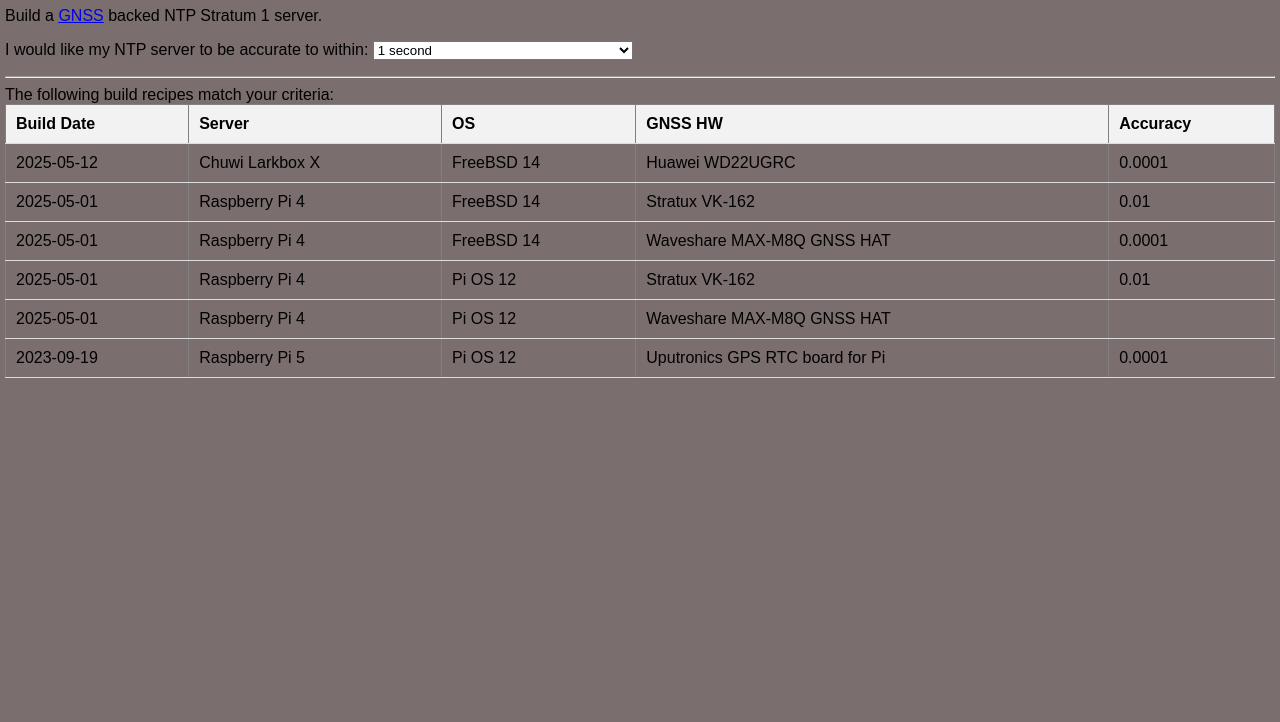
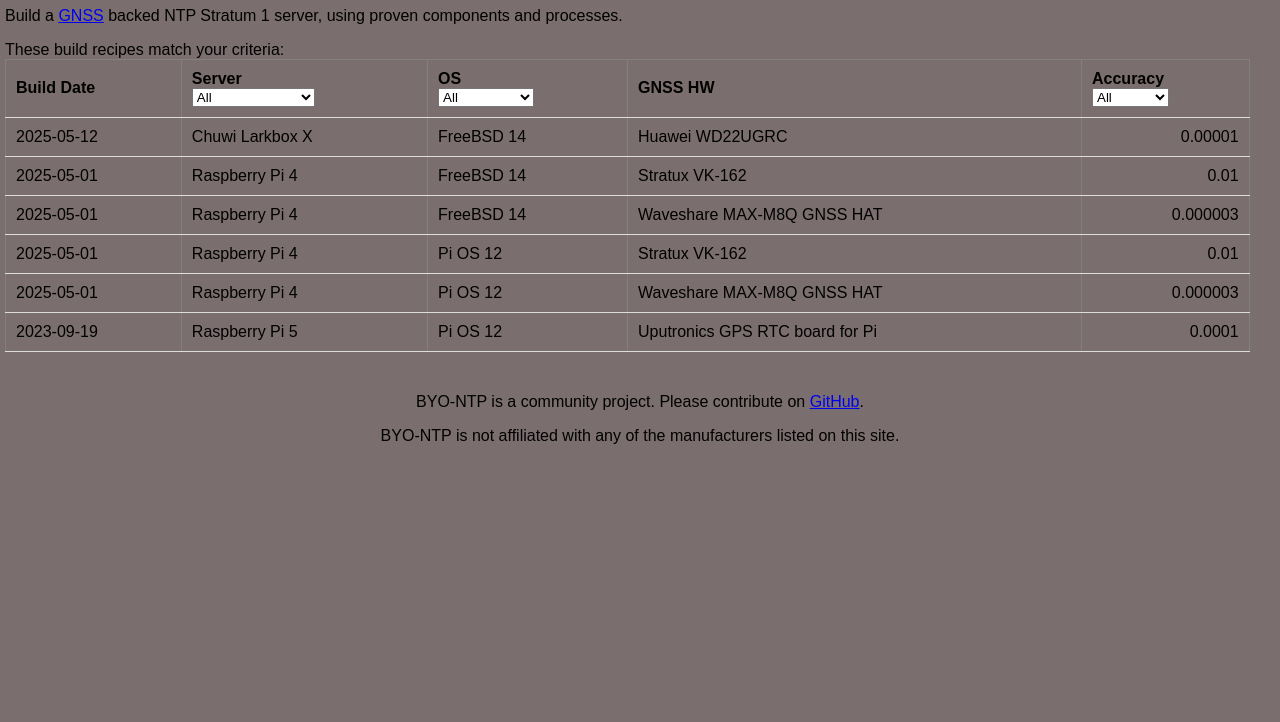
Before and after one commit to BYO-NTP/BYO-NTP.github.io, a website: page index.html in a window 1280 px wide. Shown: the part 78-800 px from the top of the page. Drawn offline with Linux system fonts and the light colour scheme; files whose address does not match are found by name.

Commit message:
index: working filters 🎉

```diff
--- a/index.html
+++ b/index.html
@@ -29,9 +29,10 @@
     }
     h1 {
       color: #333;
+      text-align: center;
     }
     table {
-      width: 100%;
+      width: 98%;
       border-collapse: collapse;
     }
     th, td {
@@ -39,11 +40,17 @@
       text-align: left;
       border-bottom: 1px solid #ddd;
     }
-    th {
-      background-color: #f2f2f2;
-    }
     #recipes tbody tr:hover {
       background-color: #f0f0f0;
+    }
+    .alignright {
+      text-align: right;
+    }
+    footer {
+      margin-top: 20px;
+      padding: 5px;
+      text-align: center;
+      /* border-top: 1px solid #ddd; */
     }
 </style>
 </head>
@@ -51,33 +58,44 @@
 <body>
   <h1>Build Your Own - NTP server</h1>
 
-  <p>Build a <a href="https://en.wikipedia.org/wiki/Satellite_navigation">GNSS</a> backed NTP Stratum 1 server.</p>
+  <p>Build a <a href="https://en.wikipedia.org/wiki/Satellite_navigation">GNSS</a> backed NTP Stratum 1 server, using proven components and processes.</p>
 
-  <p>I would like my NTP server to be accurate to within: <select name="accuracy">
-    <option value="1s">1 second</option>
-    <option value="1ms">1 millisecond (.001 seconds)</option>
-    <option value="1us">1 microsecond (.000001 seconds)</option>
-    <option value="1ns">1 nanosecond  (.000000001 seconds)</option>
-    <option value="1ps">1 picosecond  (.000000000001 seconds)</option>
-  </select>
-  </p>
-
-  <hr>
-  The following build recipes match your criteria:
+  These build recipes match your criteria:
 
   <table id="recipes" border="1">
     <thead>
       <tr>
         <th>Build Date</th>
-        <th>Server</th>
-        <th>OS</th>
+        <th>Server<br>
+          <select id="serverFilter">
+            <option value="all">All</option>
+          </select>
+        </th>
+        <th>OS<br>
+        <select id="osFilter">
+          <option value="all">All</option>
+        </select></th>
         <th>GNSS HW</th>
-        <th>Accuracy</th>
+        <th>Accuracy<br>
+          <select id="accuracyFilter">
+            <option value="all">All</option>
+            <option value="1">1 second</option>
+            <option value=".001">1 ms</option>
+            <option value=".000001">1 us</option>
+            <option value=".000000001">1 ns</option>
+            <option value=".000000000001">1 ps</option>
+          </select>
+        </th>
       </tr>
     </thead>
     <tbody>
     </tbody>
   </table>
+
+  <footer>
+    <p>BYO-NTP is a community project. Please contribute on <a href="https://github.com/BYO-NTP/recipes">GitHub</a>.</p>
+    <p>BYO-NTP is not affiliated with any of the manufacturers listed on this site.</p>
+  </footer>
 
   <script>
 
@@ -132,6 +150,16 @@
   tbody.innerHTML = ""; // Clear existing rows
 
   for (const recipe of recipes) {
+    const osFull = `${recipe.os.name} ${recipe.os.version}`;
+    const osFilter = document.getElementById("osFilter").value;
+    const serverFull = `${recipe.server.manufacturer} ${recipe.server.product}`;
+    const serverFilter = document.getElementById("serverFilter").value;
+    const accuracyFilter = document.getElementById("accuracyFilter").value;
+
+    if (osFilter !== "all" && osFull !== osFilter) continue;
+    if (serverFilter !== "all" && serverFull !== serverFilter) continue;
+    if (accuracyFilter !== "all" && recipe.accuracy > accuracyFilter) continue;
+
     const tr = document.createElement("tr");
 
     tr.addEventListener("click", () => {
@@ -156,10 +184,41 @@
 
     const accuracyTd = document.createElement("td");
     accuracyTd.textContent = recipe.accuracy;
+    accuracyTd.classList.add("alignright");
     tr.appendChild(accuracyTd);
 
     tbody.appendChild(tr);
   };
+}
+
+function populateOSFilterOptions(recipes) {
+  const osSet = new Set();
+  recipes.forEach(recipe => {
+    osSet.add(`${recipe.os.name} ${recipe.os.version}`);
+  });
+
+  const select = document.getElementById("osFilter");
+  osSet.forEach(os => {
+    const option = document.createElement("option");
+    option.value = os;
+    option.textContent = os;
+    select.appendChild(option);
+  });
+}
+
+function populateServerFilterOptions(recipes) {
+  const serverSet = new Set();
+  recipes.forEach(recipe => {
+    serverSet.add(`${recipe.server.manufacturer} ${recipe.server.product}`);
+  });
+
+  const select = document.getElementById("serverFilter");
+  serverSet.forEach(server => {
+    const option = document.createElement("option");
+    option.value = server;
+    option.textContent = server;
+    select.appendChild(option);
+  });
 }
 
 function onLoad () {
@@ -167,7 +226,21 @@
     method: 'GET',
     url: `/recipes/dist/all.json`,
   }).then(response => {
+    populateOSFilterOptions(response.recipes);
+    populateServerFilterOptions(response.recipes);
     populateRecipesTable(response.recipes);
+
+    document.getElementById("osFilter").addEventListener("change", (e) => {
+      populateRecipesTable(response.recipes);
+    });
+
+    document.getElementById("serverFilter").addEventListener("change", (e) => {
+      populateRecipesTable(response.recipes);
+    });
+
+    document.getElementById("accuracyFilter").addEventListener("change", (e) => {
+      populateRecipesTable(response.recipes);
+    });
 
   }).catch(error => {
     console.error('Error:', error);
--- a/recipes/FreeBSD-14-Chuwi-Larkbox-X-Huawei-WD22UGRC.json
+++ b/recipes/FreeBSD-14-Chuwi-Larkbox-X-Huawei-WD22UGRC.json
@@ -5,7 +5,7 @@
         "url": "https://matt.simerson.net/"
     },
     "date": "2025-05-12",
-    "accuracy": 0.0001,
+    "accuracy": 0.00001,
     "os": {
         "name": "FreeBSD",
         "version": "14"
--- a/recipes/FreeBSD-14-Raspberry-Pi-4-Waveshare-MAX-M8Q.json
+++ b/recipes/FreeBSD-14-Raspberry-Pi-4-Waveshare-MAX-M8Q.json
@@ -4,7 +4,7 @@
         "email": "",
         "url": "https://matt.simerson.net/"
     },
-    "accuracy": 0.0001,
+    "accuracy": 0.000003,
     "date": "2025-05-01",
     "os": {
         "name": "FreeBSD",
--- a/recipes/Pi-OS-12-Pi-4-Waveshare-MAX-M8Q.json
+++ b/recipes/Pi-OS-12-Pi-4-Waveshare-MAX-M8Q.json
@@ -4,6 +4,7 @@
         "email": "",
         "url": "https://matt.simerson.net/"
     },
+    "accuracy": 0.000003,
     "date": "2025-05-01",
     "os": {
         "name": "Pi OS",
```
Also changed, not shown: dist/all.json.
